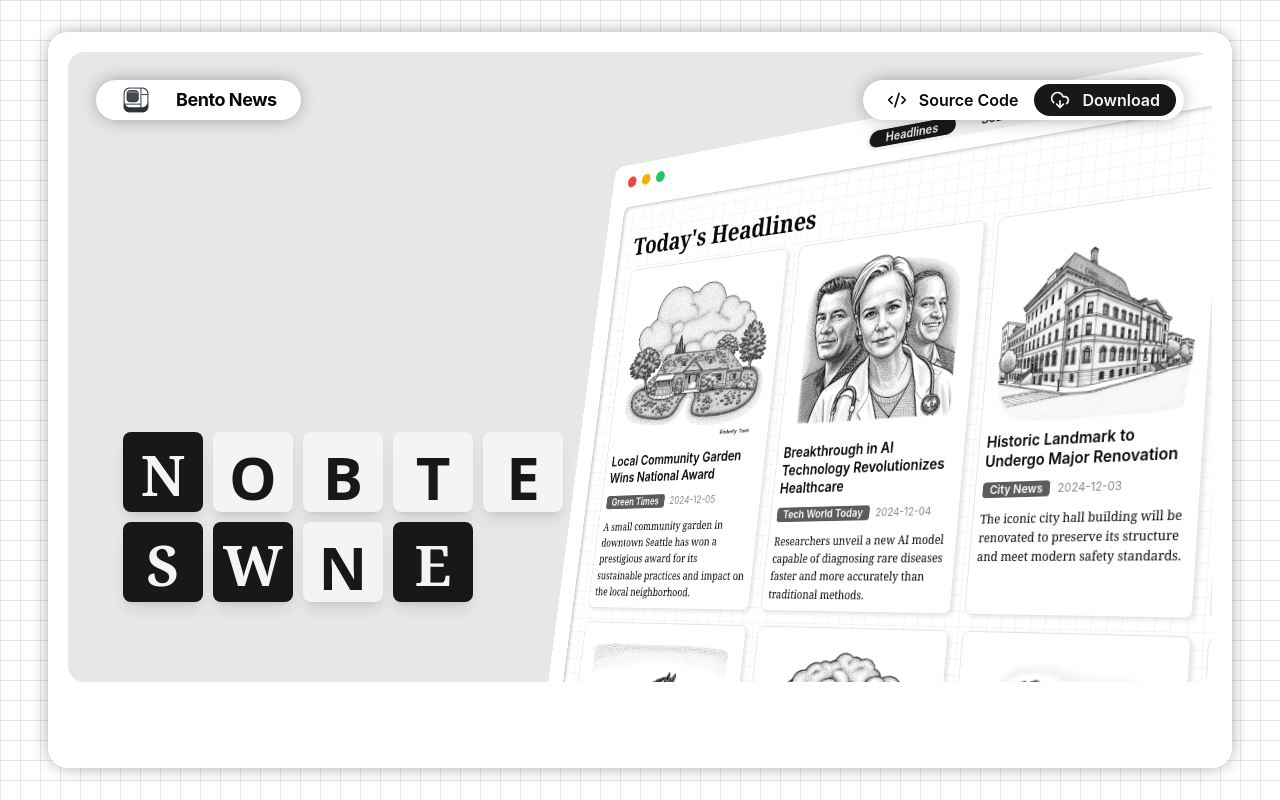
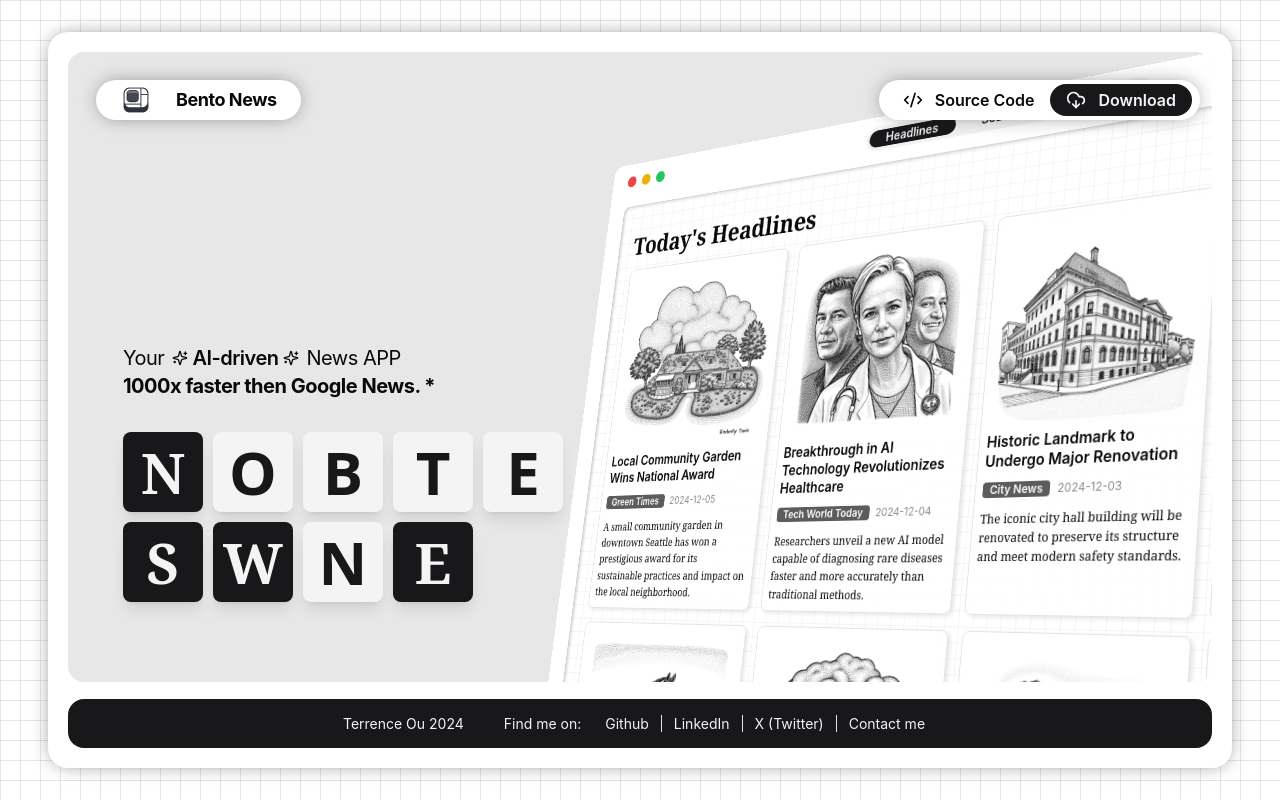
Before and after one commit to terrence-ou/Bento-News-Website, a React (Vite) app: page /#/ in a window 1280 px wide. Built offline with nearby package versions, Linux system fonts and the light colour scheme.

Commit message:
homepage updated

```diff
--- /dev/null
+++ b/src/components/Footer.tsx
@@ -0,0 +1,41 @@
+const Footer = () => {
+  return (
+    <div className="w-full h-18 bg-primary text-secondary dark:text-primary text-sm leading-tight transition-all duration-300 rounded-[16px]">
+      <div className="flex items-center py-4 gap-7 justify-center">
+        <p>Terrence Ou {new Date().getFullYear()}</p>
+        <div className="flex">
+          <p className="mx-3">Find me on:</p>
+          <a
+            href="https://github.com/terrence-ou/"
+            target="_blank"
+            className="px-3 hover:underline hover:cursor-pointer"
+          >
+            Github
+          </a>
+          <a
+            href="https://www.linkedin.com/in/tingsong-ou-231931196/"
+            target="_blank"
+            className="px-3 border-l hover:underline hover:cursor-pointer"
+          >
+            LinkedIn
+          </a>
+          <a
+            href="https://x.com/ou_terrence"
+            target="_blank"
+            className="px-3 border-l hover:underline hover:cursor-pointer"
+          >
+            X (Twitter)
+          </a>
+          <a
+            href="mailto:terrence@clickvisionstudio.com"
+            className="px-3 border-l hover:underline hover:cursor-pointer"
+          >
+            Contact me
+          </a>
+        </div>
+      </div>
+    </div>
+  );
+};
+
+export default Footer;
--- a/src/components/Header.tsx
+++ b/src/components/Header.tsx
@@ -13,7 +13,12 @@ const Header = () => {
       <div className="flex items-center bg-background rounded-full px-2 py-1 shadow-body">
         <div className="flex h-8 items-center gap-3 px-4 font-semibold rounded-full">
           <CodeXml size={20} />
-          Source Code
+          <a
+            href="https://github.com/terrence-ou/Bento-News"
+            target="_blank"
+          >
+            Source Code
+          </a>
         </div>
         <div className="flex h-8 items-center gap-3 px-4 bg-primary font-semibold text-secondary rounded-full">
           <CloudDownload size={20} />
--- a/src/components/NewsAppView.tsx
+++ b/src/components/NewsAppView.tsx
@@ -84,7 +84,7 @@ const Card = ({
   return (
     <div className="animate-translateZ-card p-2 border bg-background/80 rounded-lg transition-all duration-150 shadow-news-card">
       <img src={img} />
-      <h1 className="font-semibold leading-tight text-md hover:underline">
+      <h1 className="font-semibold leading-tight text-md hover:underline hover:cursor-pointer">
         {news.title}
       </h1>
       <div className="flex justify-start items-center gap-2 my-3">
--- a/src/routes/home.tsx
+++ b/src/routes/home.tsx
@@ -2,6 +2,7 @@ import { useEffect, useState } from "react";
 import { cn } from "../lib/utils";
 import NewsAppView from "@/components/NewsAppView";
 import Header from "@/components/Header";
+import { Sparkles } from "lucide-react";
 
 const baseSize: number = 80;
 const padding: number = 10;
@@ -40,15 +41,27 @@ const Home = () => {
   }, []);
 
   return (
-    <div className="relative flex w-full h-[630px] bg-primary/10 rounded-[16px] p-5 overflow-hidden">
+    <div className="relative flex flex-col w-full h-[630px] bg-primary/10 rounded-[16px] p-5 overflow-hidden">
       <Header />
       <div className="absolute bottom-[250px] left-[55px] z-30">
+        <div className="py-8 text-xl tracking-tight">
+          <div className="flex items-center">
+            <p>Your</p>
+            <Sparkles className="w-4 ml-2" />
+            <p className="font-semibold px-1">AI-driven</p>
+            <Sparkles className="w-4 mr-2" />
+            <p>News APP</p>
+          </div>
+          <div className="font-bold">
+            1000x faster then Google News. *
+          </div>
+        </div>
         {Array.from("BENTONEWS").map((letter, i) => {
           return (
-            <p
+            <div
               key={`home-${letter}-${i}`}
               className={cn(
-                "absolute font-bold content-center text-center transition-all duration-500 rounded-lg shadow-lg",
+                "absolute flex items-center justify-center font-bold transition-all duration-500 rounded-lg shadow-lg",
                 i > 4
                   ? "bg-primary text-secondary font-serif text-[56px]"
                   : "bg-secondary text-primary font-sans text-[60px]"
@@ -60,7 +73,7 @@ const Home = () => {
               }}
             >
               {letter}
-            </p>
+            </div>
           );
         })}
       </div>
--- a/src/routes/root.tsx
+++ b/src/routes/root.tsx
@@ -1,10 +1,12 @@
+import Footer from "@/components/Footer";
 import { Outlet } from "react-router-dom";
 
 const Root = () => {
   return (
     <div className="bg-grid flex justify-center min-h-dvh py-8 px-12">
-      <div className="w-full max-w-[1600px] rounded-[20px] shadow-body bg-background p-5">
+      <div className="flex flex-col justify-between w-full max-w-[1600px] rounded-[20px] shadow-body bg-background p-5">
         <Outlet />
+        <Footer />
       </div>
     </div>
   );
```
